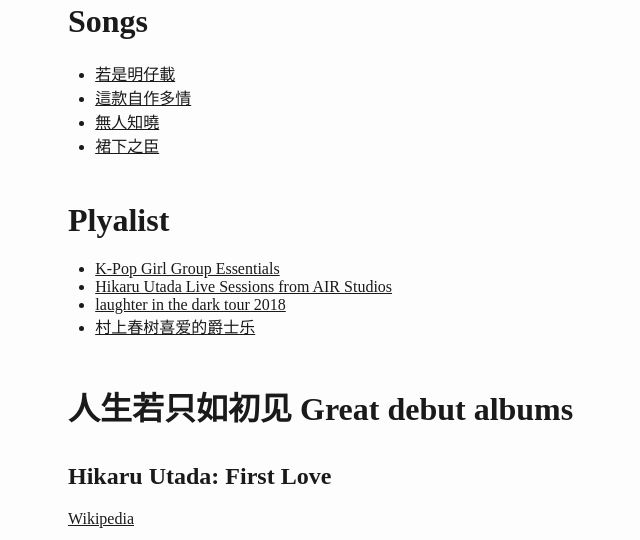
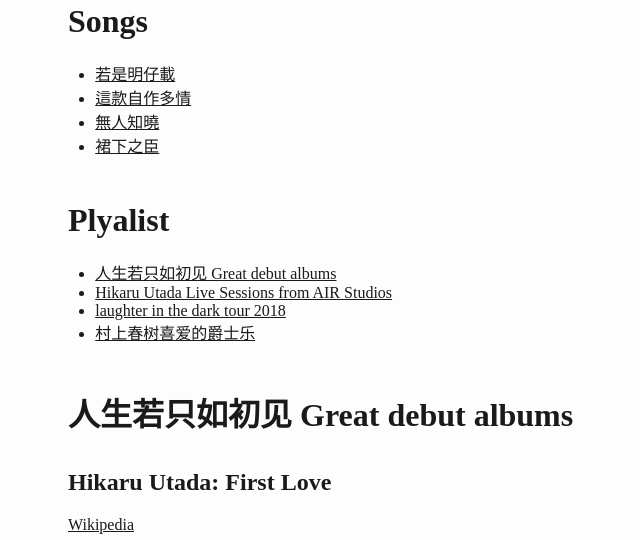
Before and after one commit to wangw469/wangw469.github.io, a Jekyll site: the page built from music/index.md, in a window 1280 px wide and 900 px high, scrolled down 812 px, cut to the strip 0-540 px from the top of the window. Shown: the whole strip, without its empty margins (22-662 px from the left). Built offline with Jekyll 4.4.1, drawn with Linux system fonts in a browser that asks for light colours; our own code applies the rules of GitHub Pages for plain Markdown files.

Commit message:
Update index.md

```diff
--- a/music/index.md
+++ b/music/index.md
@@ -34,7 +34,7 @@
 
 # Plyalist
 
-* [K-Pop Girl Group Essentials](https://youtube.com/playlist?list=PLq8dmudRNUv-AQ7wm9IzGpnr0Gw6l-O28&si=KjvufKQK_0XaSyIs)
+* [人生若只如初见 Great debut albums](https://music.youtube.com/playlist?list=PLUjpTH2knFZFZf8d7WriC4ZvTa4EheGoc&si=d1khWsZPSf3Wo_QI)
 * [Hikaru Utada Live Sessions from AIR Studios](https://www.netflix.com/title/81590689)
 * [laughter in the dark tour 2018](https://www.netflix.com/title/81092491)
 * [村上春树喜爱的爵士乐](https://www.youtube.com/watch?v=L5NhAZnQtN8)
```
